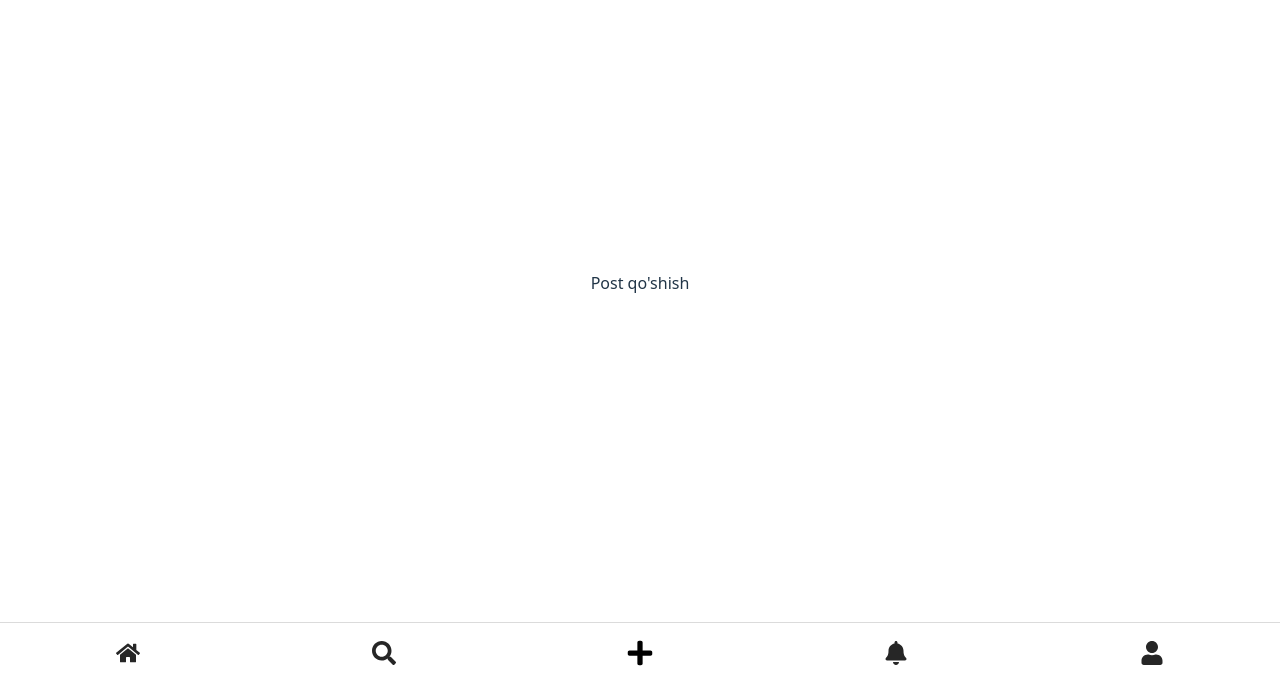
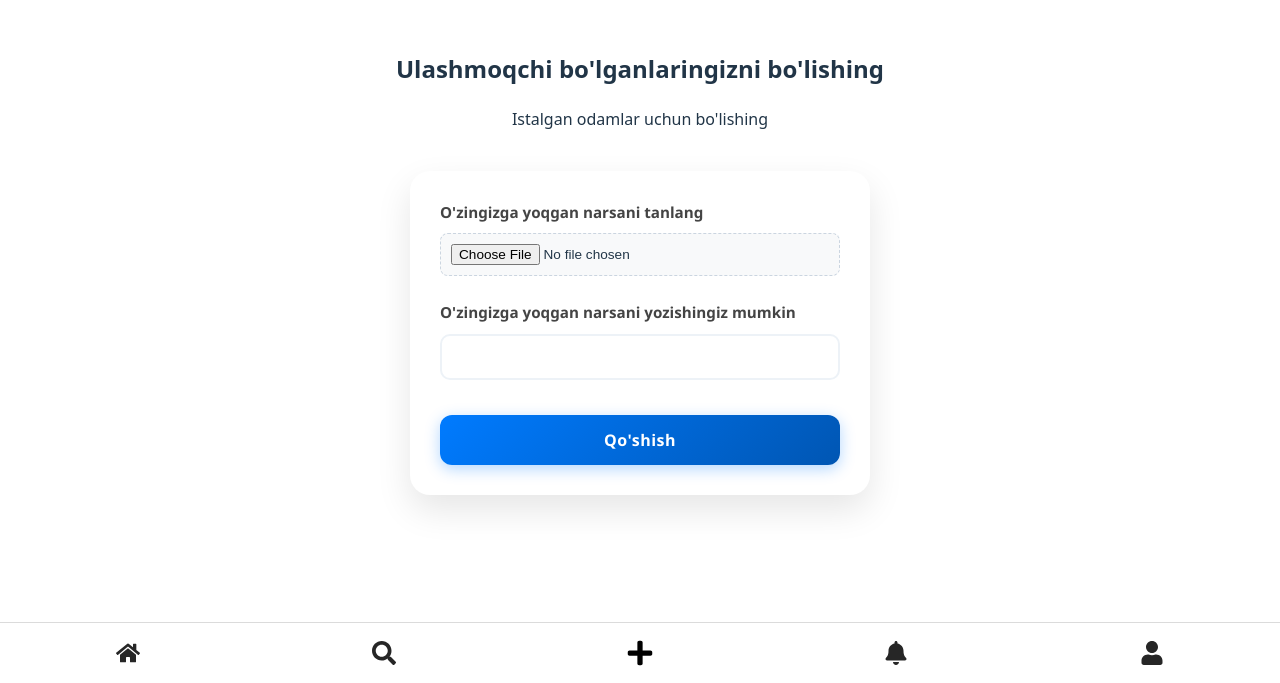
Before and after one commit to gigachadou/athena, a React (Vite) app: page /addversments in a window 1280 px wide. Shown: the part 117-800 px from the top of the page. Built offline with nearby package versions, Linux system fonts and the light colour scheme.

Commit message:
Server worked

```diff
--- /dev/null
+++ b/src/components/AddButton.jsx
@@ -0,0 +1,18 @@
+import { FaPlus } from "react-icons/fa"
+import "../styles/Addbutton.css"
+
+function AddButton() {
+    return <div className="Inputdiv">
+        <div className="selector__divs">
+            <label htmlFor="selector1">O'zingizga yoqgan narsani tanlang</label>
+            <input type="file" id="selector1" />
+        </div>
+        <div className="selector__divs">
+             <label htmlFor="selector2">O'zingizga yoqgan narsani yozishingiz mumkin</label>
+             <input type="text" id="selector2" />
+        </div>
+        <button className="added-btn">Qo'shish</button>
+    </div>
+}
+
+export default AddButton
--- a/src/components/EditModal.jsx
+++ b/src/components/EditModal.jsx
@@ -1,7 +1,7 @@
 import { useEffect, useState } from "react"
 import "../styles/editModal.css"
 
-function EditModal({ closeModal, UserId , data}) {
+function EditModal({ closeModal, UserId, data }) {
     const [name, setName] = useState("");
     const [email, setEmail] = useState("");
     const [bio, setBio] = useState("");
@@ -31,14 +31,14 @@ function EditModal({ closeModal, UserId , data}) {
             );
 
             const result = await response.json();
-            localStorage.setItem("loginConf" , JSON.stringify({user:result}))
+            localStorage.setItem("loginConf", JSON.stringify({ user: result }))
             data(result)
             closeModal(false);
         } catch (error) {
             setError(`Xatolik: ${error}`);
         }
     }
-    function handleIgnore(){
+    function handleIgnore() {
         setBio("")
         setEmail("")
         setName("")
@@ -50,8 +50,10 @@ function EditModal({ closeModal, UserId , data}) {
         <input type="text" placeholder="bio..." onChange={(e) => setBio(e.target.value)} />
         <input type="email" placeholder="emailni o'zgartirish" onChange={(e) => setEmail(e.target.value)} />
         {error && <p style={{ color: "red" }}>{error}</p>}
-        <button onClick={handleSubmit}>Qo'shish</button>
-        <button onClick={handleIgnore}>Bekor qilish</button>
+        <div className="modal__btns">
+            <button onClick={handleSubmit}>Qo'shish</button>
+            <button onClick={handleIgnore}>Bekor qilish</button>
+        </div>
     </dialog>
 }
 
--- a/src/pages/Add.jsx
+++ b/src/pages/Add.jsx
@@ -1,5 +1,15 @@
-function Add(){
-    return <div>Post qo'shish</div>
+import AddButton from "../components/AddButton"
+
+function Add() {
+    return <div className="add">
+        <div className="addheader">
+            <h2>Ulashmoqchi bo'lganlaringizni bo'lishing</h2>
+            <p>Istalgan odamlar uchun bo'lishing</p>
+        </div>
+        <div className="selectFile">
+            <AddButton/>
+        </div>
+    </div>
 }
 
 export default Add
--- a/src/pages/Search.jsx
+++ b/src/pages/Search.jsx
@@ -1,5 +1,57 @@
-function Search(){
-    return <div>Bu Search</div>
+import { FaSearch } from "react-icons/fa";
+import "../styles/searchPage.css";
+import { useState } from "react";
+
+function Search() {
+    const [elements, setElements] = useState([]);
+
+    async function handleSearch(v) {
+        const response = localStorage.getItem("loginConf");
+        const token = JSON.parse(response).accessToken;
+
+        try {
+            const res = await fetch(
+                `http://localhost:5000/users?search=${v}`,
+                {
+                    headers: {
+                        Authorization: `Bearer ${token}`,
+                    },
+                }
+            );
+
+            if (!res.ok) throw new Error("User olishda xatolik ketdi");
+
+            const data = await res.json();
+            setElements(data.users || []);
+        } catch (error) {
+            console.log(error);
+        }
+    }
+
+    return (
+        <div>
+            <div className="search__header">
+                <input
+                    type="search"
+                    placeholder="Do'stlaringizni qidiring..."
+                    id="searchInput"
+                    onInput={(e) => handleSearch(e.target.value)}
+                />
+                <label htmlFor="searchInput">
+                    <FaSearch />
+                </label>
+            </div>
+
+            <div className="results">
+                {elements.map((item) => (
+                    <div key={item.id}>
+                        <h2>Name: {item.name}</h2>
+                        <p>email: {item.email}</p>
+                    </div>
+                ))}
+            </div>
+        </div>
+    );
 }
 
-export default Search
+export default Search;
--- /dev/null
+++ b/src/styles/Addbutton.css
@@ -0,0 +1,94 @@
+/* Asosiy konteynerni markazlash va soya berish */
+.Inputdiv {
+    max-width: 400px;
+    margin: 40px auto;
+    padding: 30px;
+    background: #ffffff;
+    border-radius: 20px;
+    box-shadow: 0 15px 35px rgba(0, 0, 0, 0.1);
+    display: flex;
+    flex-direction: column;
+    gap: 25px;
+    font-family: 'Segoe UI', Tahoma, Geneva, Verdana, sans-serif;
+}
+
+/* Har bir blokni chiroyli joylashtirish */
+.selector__divs {
+    display: flex;
+    flex-direction: column;
+    gap: 10px;
+}
+
+/* Label va Ikonka stili */
+.selector__divs label {
+    display: flex;
+    align-items: center;
+    gap: 10px;
+    font-weight: 600;
+    color: #444;
+    font-size: 0.95rem;
+    cursor: pointer;
+    transition: color 0.2s;
+}
+
+.selector__divs:hover label {
+    color: #007bff;
+}
+
+/* Text inputni zamonaviylashtirish */
+.selector__divs input[type="text"] {
+    width: 100%;
+    padding: 12px 15px;
+    border: 2px solid #edf2f7;
+    border-radius: 10px;
+    font-size: 1rem;
+    outline: none;
+    transition: all 0.3s ease;
+    box-sizing: border-box;
+}
+
+.selector__divs input[type="text"]:focus {
+    border-color: #007bff;
+    box-shadow: 0 0 0 4px rgba(0, 123, 255, 0.1);
+}
+
+/* File inputni tugmacha ko'rinishiga keltirish */
+.selector__divs input[type="file"] {
+    padding: 10px;
+    background: #f8f9fa;
+    border-radius: 8px;
+    border: 1px dashed #cbd5e0;
+    cursor: pointer;
+    font-size: 0.85rem;
+}
+
+/* Qo'shish tugmasi - Premium ko'rinish */
+.added-btn {
+    margin-top: 10px;
+    padding: 14px;
+    background: linear-gradient(135deg, #007bff 0%, #0056b3 100%);
+    color: white;
+    border: none;
+    border-radius: 12px;
+    font-size: 1rem;
+    font-weight: bold;
+    letter-spacing: 0.5px;
+    cursor: pointer;
+    transition: all 0.3s transform;
+    box-shadow: 0 4px 15px rgba(0, 123, 255, 0.3);
+}
+
+.added-btn:hover {
+    transform: translateY(-2px);
+    box-shadow: 0 6px 20px rgba(0, 123, 255, 0.4);
+    filter: brightness(1.1);
+}
+
+.added-btn:active {
+    transform: translateY(0);
+}
+
+/* Kichik FaPlus ikonkasini kattalashtirish */
+.selector__divs svg {
+    font-size: 1.1rem;
+}
--- a/src/styles/editModal.css
+++ b/src/styles/editModal.css
@@ -1,79 +1,67 @@
-/* Dialog oynasining umumiy ko'rinishi */
 .dialog {
+    width: 400px;
+    max-width: 90%;
+    padding: 25px;
     border: none;
-  border-radius: 15px;
-  padding: 2rem;
-  width: 90%;
-  max-width: 400px;
-  background-color: #2a2a2a; /* To'q rejim uchun */
-  color: white;
-  box-shadow: 0 10px 25px rgba(0, 0, 0, 0.5);
+    border-radius: 12px;
+    background-color: #ffffff;
+    box-shadow: 0 10px 30px rgba(0, 0, 0, 0.15);
+    margin: auto;
     display: flex;
     flex-direction: column;
-  gap: 1rem;
-  position: fixed;
-  top: 50%;
-  left: 50%;
-  transform: translate(-50%, -50%); /* Ekranning qoq markaziga surish */
-  z-index: 1000;
-}
-
-/* Modal orqasidagi fonni xiralashtirish (backdrop) */
-.dialog::backdrop {
-  background-color: rgba(0, 0, 0, 0.7);
-  backdrop-filter: blur(4px);
+    gap: 15px;
 }
 
 .dialog h2 {
-  margin-top: 0;
-  font-size: 1.5rem;
-  color: #646cff;
+    margin: 0 0 10px 0;
     text-align: center;
+    font-size: 20px;
 }
 
-/* Inputlar stili */
 .dialog input {
-  padding: 0.8rem;
+    padding: 10px;
     border-radius: 8px;
-  border: 1px solid #444;
-  background-color: #1a1a1a;
-  color: white;
-  font-size: 1rem;
+    border: 1px solid #ccc;
+    font-size: 14px;
     outline: none;
-  transition: border-color 0.3s;
+    transition: 0.2s ease;
 }
 
 .dialog input:focus {
-  border-color: #646cff;
+    border-color: #4a90e2;
+    box-shadow: 0 0 5px rgba(74, 144, 226, 0.3);
 }
 
-/* Tugma stili */
-.dialog button {
-  margin-top: 1rem;
-  background-color: #646cff;
-  color: white;
-  border: none;
-  padding: 0.8rem;
-  font-weight: bold;
-  cursor: pointer;
-  transition: background-color 0.2s;
+.modal__btns {
+    display: flex;
+    justify-content: space-between;
+    gap: 10px;
+    margin-top: 10px;
 }
 
-.dialog button:hover {
-  background-color: #535bf2;
-  border-color: transparent;
+.modal__btns button {
+    flex: 1;
+    padding: 10px;
+    border: none;
+    border-radius: 8px;
+    cursor: pointer;
+    font-weight: 500;
+    transition: 0.2s ease;
 }
 
-/* Light Mode uchun moslashtirish */
-@media (prefers-color-scheme: light) {
-  .dialog {
-    background-color: #ffffff;
-    color: #213547;
-    box-shadow: 0 10px 25px rgba(0, 0, 0, 0.1);
+.modal__btns button:first-child {
+    background-color: #4a90e2;
+    color: white;
 }
-  .dialog input {
-    background-color: #f9f9f9;
-    color: #213547;
-    border: 1px solid #ccc;
+
+.modal__btns button:first-child:hover {
+    background-color: #357abd;
 }
+
+.modal__btns button:last-child {
+    background-color: #ec4343;
 }
+
+.modal__btns button:last-child:hover {
+    background-color: #f00000;
+}
--- a/src/styles/profile.css
+++ b/src/styles/profile.css
@@ -59,7 +59,6 @@
 .profile-buttons {
     display: flex;
     width: 10%;
-   justify-content:right;
 }
 
 .avatar img {
--- /dev/null
+++ b/src/styles/searchPage.css
@@ -0,0 +1,87 @@
+.search__header {
+    position: relative;
+    width: 400px;
+    max-width: 90%;
+    margin: 20px auto;
+}
+
+.search__header input {
+    width: 100%;
+    padding: 10px 40px 10px 15px; /* o'ng tomonga joy qoldiramiz */
+    border-radius: 25px;
+    border: 1px solid #ccc;
+    outline: none;
+    font-size: 14px;
+    transition: 0.2s ease;
+}
+
+.search__header input:focus {
+    border-color: #4a90e2;
+    box-shadow: 0 0 5px rgba(74, 144, 226, 0.3);
+}
+
+.search__header label {
+    position: absolute;
+    right: 15px;
+    top: 50%;
+    transform: translateY(-50%);
+    color: #888;
+    cursor: pointer;
+    font-size: 16px;
+}
+
+.search__header input:focus + label {
+    color: #4a90e2;
+}
+
+/* Natijalar konteyneri */
+.results {
+    width: 400px;
+    max-width: 90%;
+    margin: 20px auto;
+    display: flex;
+    flex-direction: column;
+    gap: 15px; /* Kartochkalar orasidagi masofa */
+}
+
+/* Har bir foydalanuvchi kartochkasi */
+.results > div {
+    background-color: #ffffff;
+    padding: 15px;
+    border-radius: 12px;
+    border: 1px solid #eee;
+    box-shadow: 0 2px 8px rgba(0, 0, 0, 0.05);
+    transition: transform 0.2s ease, box-shadow 0.2s ease;
+}
+
+/* Kartochka ustiga sichqoncha borganda */
+.results > div:hover {
+    transform: translateY(-2px);
+    box-shadow: 0 4px 12px rgba(0, 0, 0, 0.1);
+    border-color: #4a90e2;
+}
+
+/* Ism uchun stil */
+.results h2 {
+    margin: 0 0 5px 0;
+    font-size: 18px;
+    color: #333;
+    font-weight: 600;
+}
+
+/* Email uchun stil */
+.results p {
+    margin: 0;
+    font-size: 14px;
+    color: #666;
+}
+
+/* Natija topilmaganda yoki bo'sh bo'lganda */
+.results:empty::before {
+    content: "Hozircha natijalar yo'q...";
+    display: block;
+    text-align: center;
+    color: #999;
+    font-style: italic;
+    margin-top: 20px;
+}
```
Also changed, not shown: src/backend/server.js (+29 -8 lines). Lines whose indentation alone changed are shown as unchanged.
